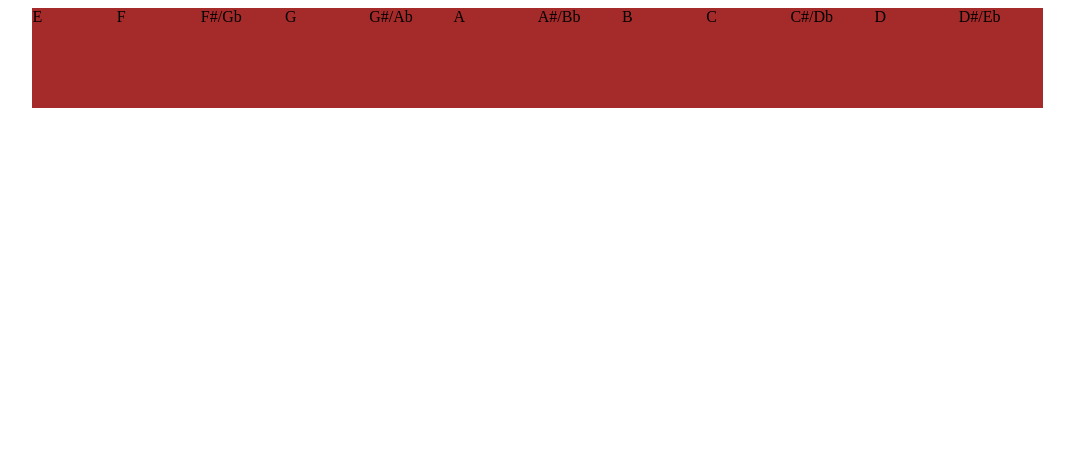
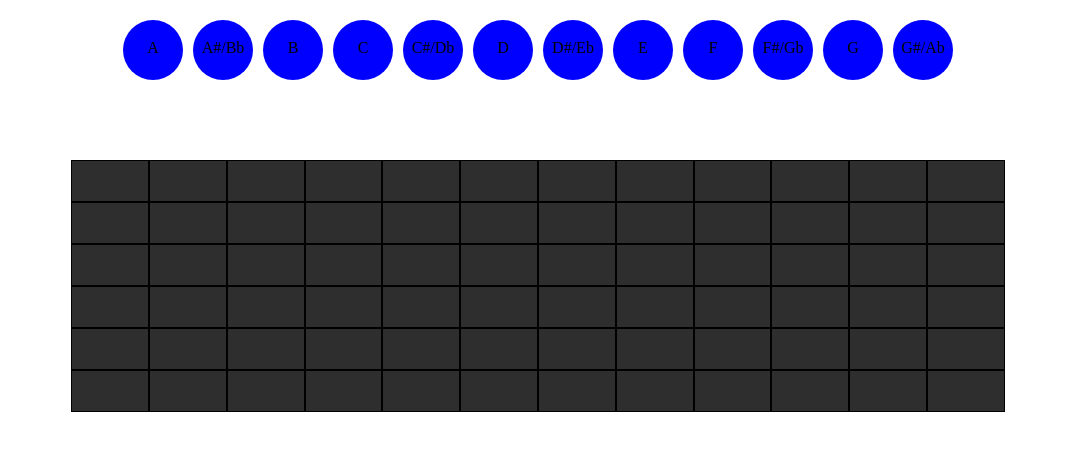
Before and after one commit to neilhalligan/learn-guitar-app, a React app: page / in a window 1280 px wide. Shown: the whole page, without its empty margins (102-1176 px from the left). Built offline with nearby package versions, Linux system fonts and the light colour scheme.

Commit message:
added menu and fret selection actions

```diff
--- a/public/index.css
+++ b/public/index.css
@@ -1,17 +1,73 @@
 .fret {
-  display: inline-block;
-  height: 100px;
-  width: 8.33%;
-  background-color: brown;
-  margin: auto;
+  border: 1px solid black;
+  display: flex;
+  justify-content: center;
+  align-items: center;
+  height: 40px;
+  width: 6%;
+  background-color: #2E2E2E;
+  -webkit-user-select: none; /* Safari prevent text highlight*/
+  -moz-user-select: none; /* Firefox prevent text highlight */
+  -ms-user-select: none; /* IE10+/Edge prevent text highlight */
+  user-select: none; /* Standard prevent text highlight */
 }
 
-.guitarStringContainer {
-  width: 80%;
-  margin: auto;
-  position: center;
+.fret:hover {
+  background-color: white;
 }
 
 .guitarString {
-  margin: auto;
+  display: flex;
+  justify-content: center;
+  align-items: center;
+  width: 100%;
+  /* margin: auto; */
 }
+
+.circle {
+	border-radius: 50%;
+}
+
+.fret-circle {
+  border-radius: 50%;
+  width: 80%;
+  display: flex;
+  height: 80%;
+  justify-content: center;
+  align-items: center;
+}
+
+.blue {
+  background-color: blue;
+}
+
+.green {
+  background-color: green;
+}
+
+.red {
+  background-color: red;
+}
+
+.light-blue {
+  background-color: #2F84EA;
+}
+
+.menu-item {
+	width: 60px;
+	height: 60px;
+  display: inline-block;
+  line-height: 3.5;
+  text-align: center;
+  margin: 0 5px;
+}
+
+.menu-item:hover {
+  background-color: yellow;
+}
+
+.menu-list {
+  justify-content: center;
+  display: flex;
+  margin: 20px 0 80px;
+}
--- /dev/null
+++ b/src/actions/index.js
@@ -0,0 +1,15 @@
+import { SET_SELECTED_FRET, SET_SELECTED_MENU } from 'actions/types';
+
+export function setSelectedFret(fretPosition) {
+  return {
+    type: SET_SELECTED_FRET,
+    payload: fretPosition
+  };
+}
+
+export function setSelectedMenu(note) {
+  return {
+    type: SET_SELECTED_MENU,
+    payload: note
+  };
+}
--- /dev/null
+++ b/src/actions/types.js
@@ -0,0 +1,2 @@
+export const SET_SELECTED_FRET = 'SET_SELECTED_FRET';
+export const SET_SELECTED_MENU = 'SET_SELECTED_MENU';
--- a/src/components/App.js
+++ b/src/components/App.js
@@ -1,11 +1,13 @@
 import React from 'react';
-import GuitarString from './GuitarString';
+import Guitar from './Guitar';
+import MenuList from './MenuList';
 
 class App extends React.Component {
   render() {
     return (
       <div>
-        <GuitarString stringNo={1} openNote={'E'}/>
+        <MenuList />
+        <Guitar />
       </div>
     );
   }
--- a/src/components/Fret.js
+++ b/src/components/Fret.js
@@ -1,11 +1,43 @@
 import React from 'react';
+import { connect } from 'react-redux';
+import * as actions from 'actions';
 
-const Fret = ({note}) => {
-  return (
-    <span className="fret">
-      {note}
-    </span>
-  );
-};
+class Fret extends React.Component {
+  handleClick = () => {
+    this.props.setSelectedMenu(false);
+    this.props.setSelectedFret(this.props.fretPosition);
+  }
 
-export default Fret;
+  render() {
+    return (
+      <span className="fret" onClick={this.handleClick}>
+        {this.props.fretPosition === this.props.selectedFret ?
+          this.props.selectedMenu ?
+            this.props.selectedMenu === this.props.note ?
+              <span className="fret-circle green">
+                {this.props.note}
+              </span>
+              :
+              <span className="fret-circle red">
+                {this.props.note}
+              </span>
+            :
+            <span className="fret-circle light-blue">
+              ?
+            </span>
+          :
+          ''
+        }
+      </span>
+    );
+  }
+}
+
+function mapStateToProps(state) {
+  return {
+    selectedFret: state.selectedFret,
+    selectedMenu: state.selectedMenu
+  };
+}
+
+export default connect(mapStateToProps, actions)(Fret);
--- /dev/null
+++ b/src/components/Guitar.js
@@ -0,0 +1,17 @@
+import React from 'react';
+import GuitarString from './GuitarString';
+
+const Guitar = () => {
+  return (
+    <div>
+      <GuitarString stringNo={'1'} openNote={'E'} />
+      <GuitarString stringNo={'2'} openNote={'A'} />
+      <GuitarString stringNo={'3'} openNote={'D'} />
+      <GuitarString stringNo={'4'} openNote={'G'} />
+      <GuitarString stringNo={'5'} openNote={'B'} />
+      <GuitarString stringNo={'6'} openNote={'E'} />
+    </div>
+  );
+};
+
+export default Guitar;
--- a/src/components/GuitarString.js
+++ b/src/components/GuitarString.js
@@ -1,22 +1,20 @@
 import React from 'react';
-
+import getNoteArray from 'components/getNoteArray';
 import Fret from './Fret';
 
-class GuitarString extends React.Component {
-  render() {
-    const noteArray = [
-      'E', 'F', 'F#/Gb', 'G', 'G#/Ab', 'A', 'A#/Bb', 'B', 'C', 'C#/Db', 'D', 'D#/Eb'
-    ];
-    return (
-      <div className="guitarStringContainer" >
-        <div className="guitarString">
-          {Object.values(noteArray).map(note => {
-            return <Fret key={note} note={note} />;
-          })}
-        </div>
-      </div>
-    );
-  }
-}
+const GuitarString = (props) => {
+  const fretValues = getNoteArray(props.openNote);
+  return (
+    <div className="guitarString">
+      {Object.values(fretValues).map(fretValue => {
+        return <Fret
+          key={props.stringNo + fretValue}
+          note={fretValue}
+          fretPosition={props.stringNo + fretValue}
+        />;
+      })}
+    </div>
+  );
+};
 
 export default GuitarString;
--- a/src/components/Index.js
+++ b/src/components/Index.js
@@ -1,9 +1,17 @@
 import React from 'react';
 import ReactDOM from 'react-dom';
-
+import { Provider } from 'react-redux';
+import reducers from 'reducers';
+import { createStore } from 'redux';
 import App from './App';
 
+const store = createStore(
+  reducers, {}, window.__REDUX_DEVTOOLS_EXTENSION__ && window.__REDUX_DEVTOOLS_EXTENSION__()
+);
+
 ReactDOM.render(
-  <App />,
+  <Provider store={store}>
+    <App />
+  </Provider>,
   document.getElementById('root')
 );
--- /dev/null
+++ b/src/components/MenuItem.js
@@ -0,0 +1,29 @@
+import React from 'react';
+import { connect } from 'react-redux';
+
+import * as actions from 'actions';
+
+class MenuItem extends React.Component {
+  handleClick = () => {
+    if (this.props.selectedFret) {
+      this.props.setSelectedMenu(this.props.note);
+    }
+  }
+
+  render() {
+    return (
+      <div className="circle blue menu-item" onClick={this.handleClick}>
+        {this.props.note}
+      </div>
+    );
+  }
+}
+
+function mapStateToProps(state) {
+  return {
+    selectedFret: state.selectedFret,
+    selectedMenu: state.selectedMenu
+  };
+}
+
+export default connect(mapStateToProps, actions)(MenuItem);
--- /dev/null
+++ b/src/components/MenuList.js
@@ -0,0 +1,15 @@
+import React from 'react';
+import NOTE_ARRAY from './noteArray';
+import MenuItem from './MenuItem';
+
+const MenuList = () => {
+  return (
+    <div className="menu-list">
+      {Object.values(NOTE_ARRAY.slice().reverse()).map(note => {
+        return <MenuItem key={'M' + note} note={note} />;
+      })}
+    </div>
+  );
+};
+
+export default MenuList;
--- /dev/null
+++ b/src/components/getNoteArray.js
@@ -0,0 +1,6 @@
+import NOTE_ARRAY from './noteArray';
+
+export default function getNoteArray(openNote) {
+  const firstNoteIndex = NOTE_ARRAY.indexOf(openNote);
+  return NOTE_ARRAY.slice(firstNoteIndex + 1).concat(NOTE_ARRAY.slice(0, firstNoteIndex + 1));
+}
--- /dev/null
+++ b/src/components/noteArray.js
@@ -0,0 +1,5 @@
+const NOTE_ARRAY = [
+  'G#/Ab', 'G', 'F#/Gb', 'F', 'E', 'D#/Eb', 'D', 'C#/Db', 'C', 'B', 'A#/Bb', 'A'
+];
+
+export default NOTE_ARRAY;
--- /dev/null
+++ b/src/reducers/index.js
@@ -0,0 +1,8 @@
+import { combineReducers } from 'redux';
+import setSelectedFretReducer from 'reducers/setSelectedFret';
+import setSelectedMenuReducer from 'reducers/setSelectedMenu';
+
+export default combineReducers({
+  selectedFret: setSelectedFretReducer,
+  selectedMenu: setSelectedMenuReducer
+});
--- /dev/null
+++ b/src/reducers/setSelectedFret.js
@@ -0,0 +1,10 @@
+import { SET_SELECTED_FRET } from 'actions/types';
+
+export default function (state = false, action) {
+  switch (action.type) {
+    case SET_SELECTED_FRET:
+      return action.payload;
+    default:
+      return state;
+  }
+}
--- /dev/null
+++ b/src/reducers/setSelectedMenu.js
@@ -0,0 +1,10 @@
+import { SET_SELECTED_MENU } from 'actions/types';
+
+export default function(state = false, action) {
+  switch (action.type) {
+    case SET_SELECTED_MENU:
+      return action.payload;
+    default:
+      return state;
+  }
+}
--- a/webpack.config.js
+++ b/webpack.config.js
@@ -1,6 +1,12 @@
 const path = require('path');
 
 module.exports = {
+  resolve: {
+    modules: [
+      path.resolve('./src'),
+      path.resolve('./node_modules')
+    ]
+  },
   entry: ['babel-polyfill', './src/components/Index.js'],
   output: {
     path: path.resolve(__dirname, 'public'),
```
Also changed, not shown: package.json (+6 -3 lines), src/components/__tests__/App.test.js (+8 -3 lines), src/components/__tests__/getNoteArray.test.js (added, +10 -0 lines), 1 other file.
